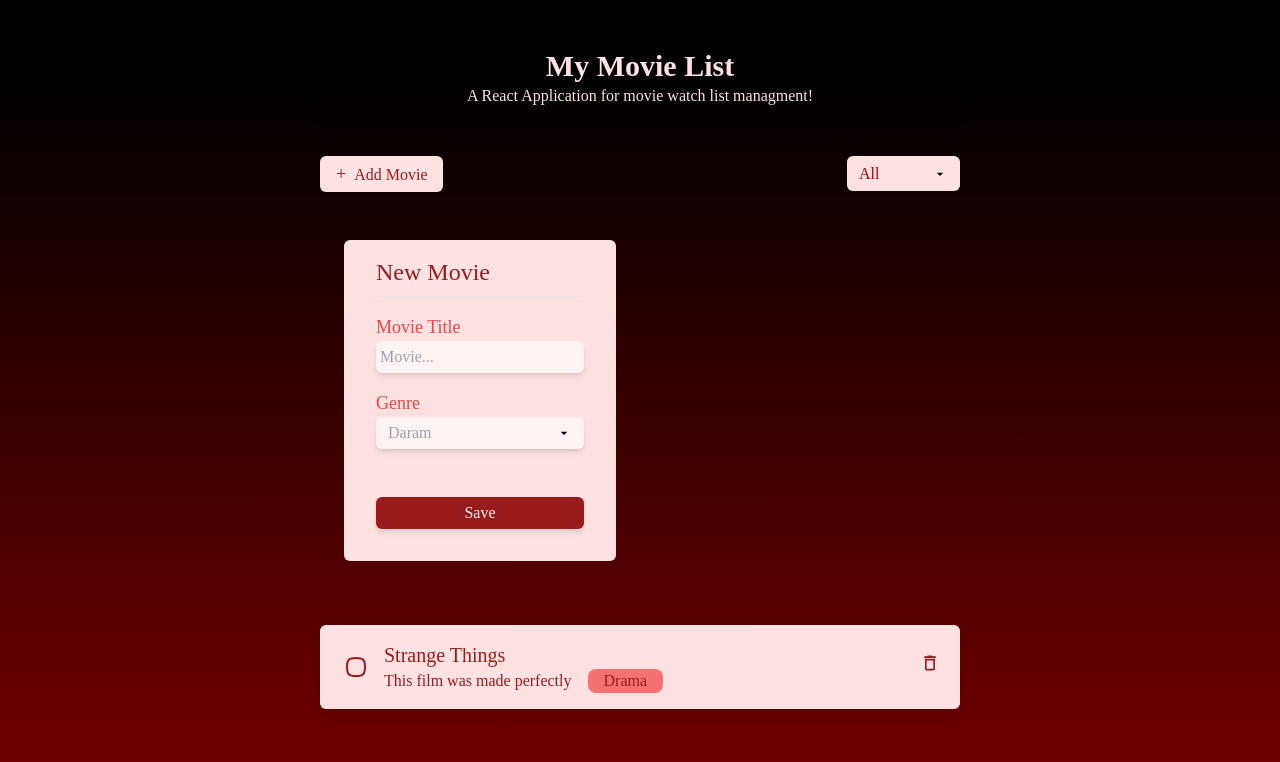
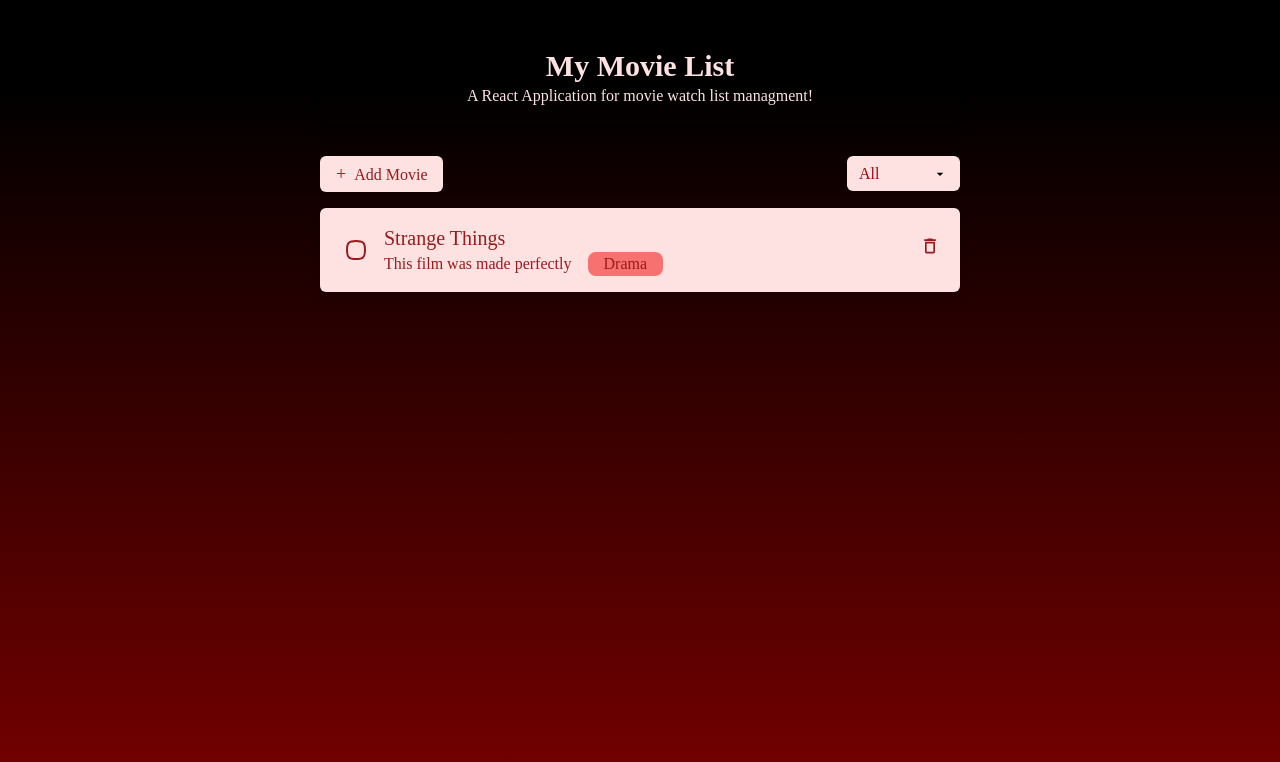
Before and after one commit to fataneh-mow/React-Class-Assignment-2-Week-2, a React (Vite) app in the folder assignment2/: page / in a window 1280 px wide. Shown: the top 762 px of the page. Built offline with nearby package versions, Linux system fonts and the light colour scheme.

Commit message:
fix: new features implemented and problems fixed

```diff
--- a/assignment2/src/components/AddMovie.jsx
+++ b/assignment2/src/components/AddMovie.jsx
@@ -1,7 +1,31 @@
 import { useState } from "react"
 
-export default function AddMovie () {
-    const [isFormOpen, setFormOpen] = useState(false)
+export default function AddMovie ({onAddMovie}) {
+    const [isFormOpen, setFormOpen] = useState(false);
+    const [title, setTitle] = useState('');
+    const [genre, setGenre] = useState('');
+    const [info, setInfo] = useState('')
+
+    function createId() {
+        if (typeof crypto !== "undefined" && crypto.randomUUID) return crypto.randomUUID();
+        return `${Date.now()}-${Math.random().toString(16).slice(2)}`;
+    }
+
+    function HandleSubmit (e) {
+        e.preventDefault();
+
+        onAddMovie({
+            id: createId(),
+            title,
+            genre,
+            info
+        });
+
+        setTitle("");
+        setGenre("");
+        setInfo("")
+        setFormOpen(false);
+    }
 
     return (
         <div className="">
@@ -16,16 +40,37 @@ export default function AddMovie () {
             </button>
             <div>
                 {
-                    !isFormOpen &&
-                    <div className="flex justify-center mx-auto w-1/2  ">
-                        <div className="bg-red-100 rounded-md m-12">
-                            <form className="px-8 py-4">
+                    isFormOpen && (
+                        <div className="fixed inset-0 bg-black/50 z-50 flex items-center justify-center">
+                            <div className="bg-red-100 rounded-md m-12 w-[90%] max-w-md shadow-xl relative">
+                                <form className="px-8 py-4" onSubmit={HandleSubmit}>
+                                    <span className="grid grid-cols-2 justify-between">
                                         <h1 className="text-2xl text-red-800 mb-2">New Movie</h1>
+                                        <button
+                                            onClick={() => setFormOpen(!isFormOpen)}
+                                            className="text-sm ml-auto mb-1"
+                                        >
+                                            ❌
+                                        </button>
+                                    </span>
                                     <hr />
                                     <div className="my-4 grid gap-4">
-                                    <div>
+                                        <div className="grid grid-rows-2">
                                             <label htmlFor="movie" className="text-red-500 text-lg">Movie Title</label>
-                                        <input type="text" placeholder="Movie..."
+                                            <input
+                                                type="text" placeholder="Movie..."
+                                                onChange={e => setTitle(e.target.value)}
+                                                required
+                                                className="bg-red-50 rounded-md shadow-md p-1 outline-none text-gray-400"
+                                            />
+                                        </div>
+
+                                        <div className="grid grid-rows-2">
+                                            <label htmlFor="info" className="text-red-500 text-lg">Information</label>
+                                            <input
+                                                type="text" placeholder="Info..."
+                                                onChange={e => setInfo(e.target.value)}
+                                                required
                                                 className="bg-red-50 rounded-md shadow-md p-1 outline-none text-gray-400"
                                             />
                                         </div>
@@ -33,22 +78,24 @@ export default function AddMovie () {
                                         <div>
                                             <label htmlFor="genre" className="text-red-500 text-lg">Genre</label>
                                             <div className="grid grid-rows-2">
-                                                <select name="genre" id="genre"
-                                                    className="bg-red-50 rounded-md custom-select-gray text-gray-400 outline-none appearance-none shadow-md"
+                                                    <select
+                                                        name="genre" id="genre"
+                                                        className="w-full bg-red-50 rounded-md custom-select-gray text-gray-400 outline-none appearance-none shadow-md"
+                                                        onChange={e => setGenre(e.target.value)}
+                                                        required
                                                     >
-                                                    <option value="daram">Daram</option>
-                                                    <option value="comedy">Comedy</option>
-                                                    <option value="romance">Romance</option>
-                                                    <option value="frightening">Frightening</option>
-                                                    <option value="daram">Daram</option>
-                                                    <option value="daram">Daram</option>
-
+                                                        <option>Drama</option>
+                                                        <option>Comedy</option>
+                                                        <option>Romance</option>
+                                                        <option>Action</option>
+                                                        <option>Thriller</option>
                                                     </select>
                                             </div>
                                         </div>
 
                                         <button
                                             className="bg-red-800 text-red-50 rounded-md shadow-md py-1 hover:bg-red-900 transition ease-in "
+                                            type="submit"
                                         >
                                             Save
                                         </button>
@@ -57,6 +104,8 @@ export default function AddMovie () {
                                 </form>
                             </div>
                         </div>
+                    )
+
                 }
             </div>
         </div>
```
Lines whose indentation alone changed are shown as unchanged.
